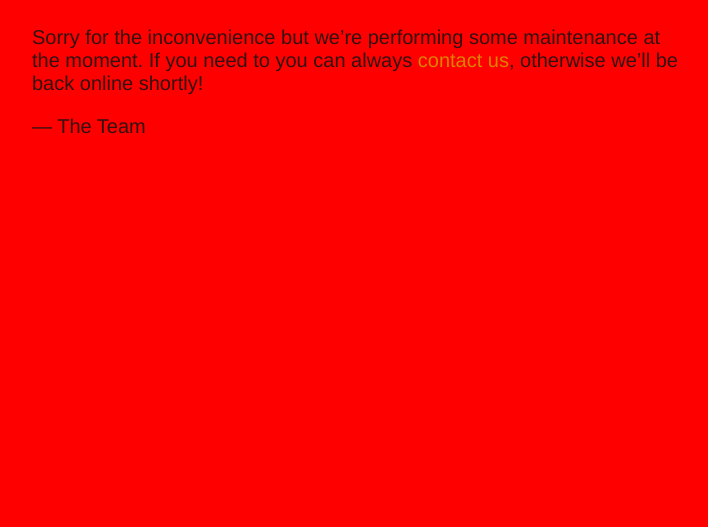
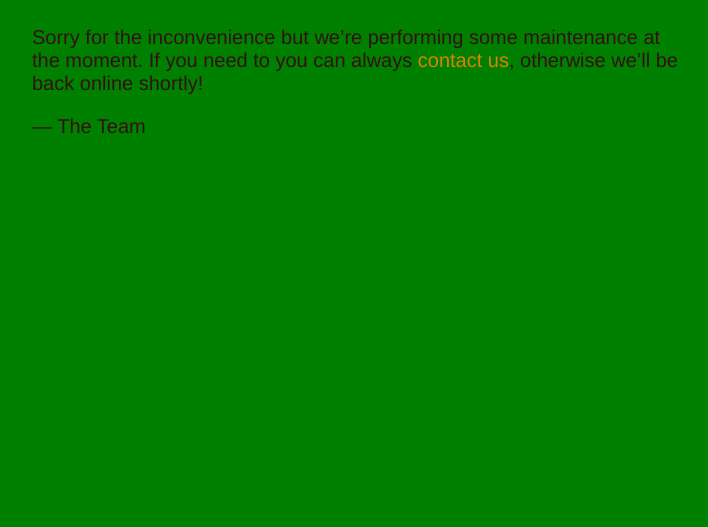
Before and after one commit to nitesh624/nation1, a plain HTML site: page index.html in a window 1280 px wide. Shown: the part 273-800 px from the top of the page, without its empty margins (283-991 px from the left). Drawn offline with Linux system fonts and the light colour scheme.

Commit message:
new color green

```diff
--- a/index.html
+++ b/index.html
@@ -5,7 +5,7 @@
 <style>
   body { text-align: center; padding: 150px; }
   h1 { font-size: 50px; }
-  body { font: 20px Helvetica, sans-serif; color: #311; background-color: red;}
+  body { font: 20px Helvetica, sans-serif; color: #311; background-color:green;}
   article { display: block; text-align: left; width: 650px; margin: 0 auto; }
   a { color: #dc8100; text-decoration: none; }
   a:hover { color: #333; text-decoration: none; }
```
